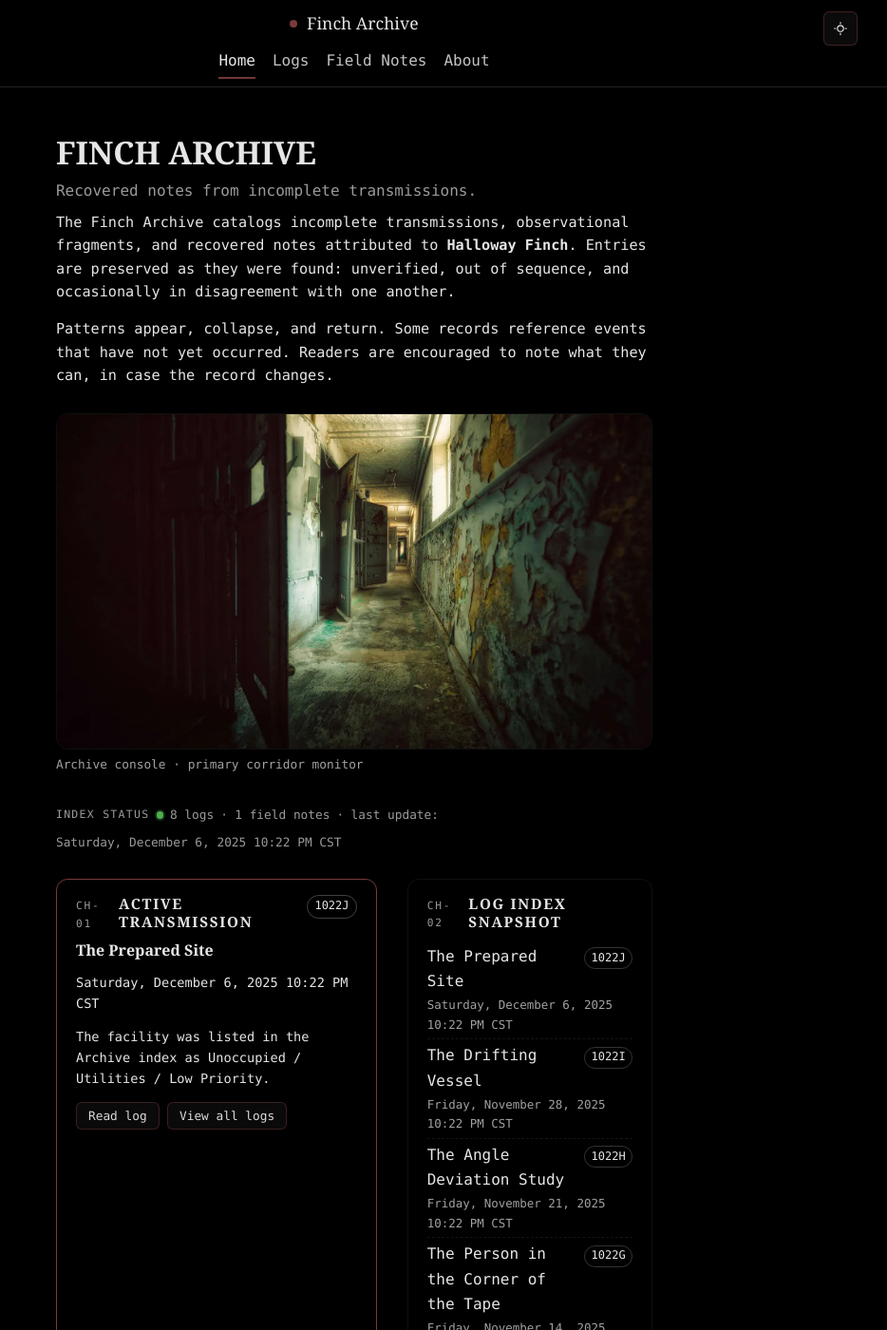
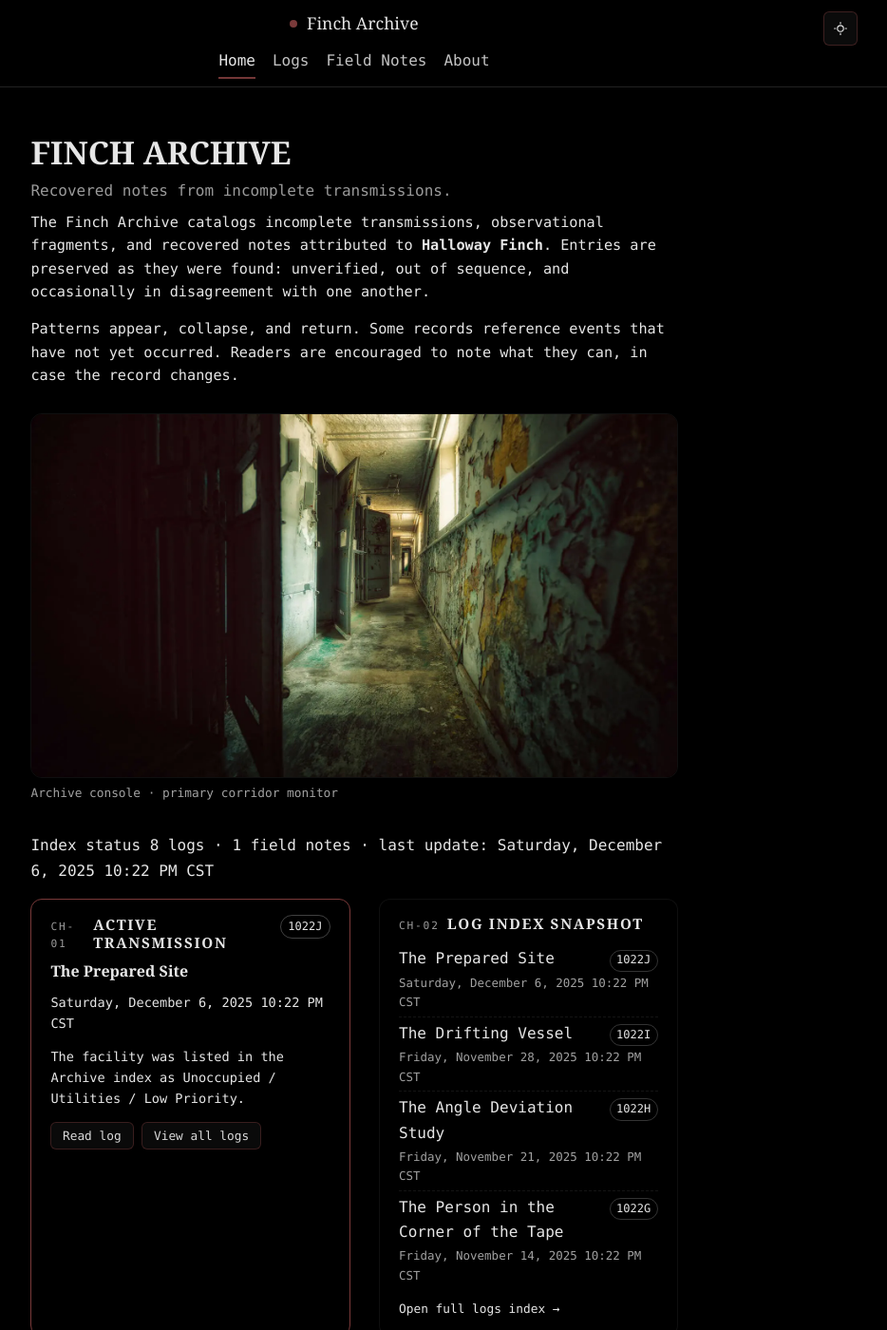
Before and after one commit to HallowayFinch/fincharchive.com, a Jekyll site: the page built from index.html, in a window 1280 px wide and 1400 px high. Shown: the whole window at 95% size, without its empty margins (267-1201 px from the left). Built offline with Jekyll 4.4.1, drawn with Linux system fonts in a browser that asks for light colours.

Commit message:
Refactor CSS styles for layout and typography
Updated various CSS styles for layout and typography, including adjustments to the homepage console and grid layout. Removed unused styles for better clarity.

```diff
--- a/assets/css/style.css
+++ b/assets/css/style.css
@@ -17,7 +17,7 @@
 
   /* Layout widths */
   --wrap: 1100px;  /* header max width */
-  --col: 76ch;     /* content column width */
+  --col: 84ch;     /* content column width (slightly widened) */
 
   /* Typography */
   --mono: ui-monospace, SFMono-Regular, Menlo, Monaco, Consolas, "Liberation Mono", monospace;
@@ -1200,25 +1200,35 @@ main.container .log-sub a:hover {
 }
 
 /* ======================================
-   18. Homepage · home console layout
-   ====================================== */
-
-/* Give the homepage console its own, wider container.
-   This overrides the generic .container width ONLY when
-   .container and .home-console are on the same element. */
+   18. Misc
+   ====================================== */
+
+html {
+  scroll-behavior: smooth;
+}
+
+/* ======================================
+   19. Homepage console layout
+   ====================================== */
+
+/* Widen just the home console a bit more than the default container */
 .container.home-console {
-  max-width: min(80rem, 100%);
-  margin: 3rem auto;
-  padding-inline: 1.25rem;
-}
-
-/* Slightly more breathing room on large screens */
-@media (min-width: 960px) {
+  max-width: min(96ch, 100% - 3rem);
+  margin: 3rem auto 3.25rem;
+  padding-bottom: 3rem;
+}
+
+/* On small screens, let it use full width so it doesn't feel extra narrow */
+@media (max-width: 640px) {
   .container.home-console {
-    max-width: min(84rem, 100%);
-    padding-inline: 2rem;
-  }
-}
+    max-width: 100%;
+    margin-top: 2.25rem;
+    margin-bottom: 3rem;
+    padding-inline: 1rem;
+  }
+}
+
+/* Hero + intro */
 
 .home-hero {
   margin-bottom: 1.75rem;
@@ -1226,12 +1236,10 @@ main.container .log-sub a:hover {
 
 .home-intro {
   margin-top: 0.5rem;
-  max-width: 40rem;
+  max-width: 44rem;
   font-size: 0.95rem;
   line-height: 1.6;
 }
-
-/* Hero figure */
 
 .home-figure {
   margin: 0 0 2rem;
@@ -1244,7 +1252,7 @@ main.container .log-sub a:hover {
   border: 1px solid rgba(255, 255, 255, 0.06);
 }
 
-html[data-theme="light"] .home-hero-image {
+:root[data-theme="light"] .home-hero-image {
   border-color: rgba(0, 0, 0, 0.08);
 }
 
@@ -1254,46 +1262,18 @@ html[data-theme="light"] .home-hero-image {
   opacity: 0.7;
 }
 
-/* Index status strip under hero image */
-
-.home-status {
-  display: flex;
-  flex-wrap: wrap;
-  align-items: center;
-  gap: 0.45rem;
-  margin: 0 0 1.75rem;
-  font-size: 0.8rem;
-  color: var(--muted);
-}
-
-.home-status-label {
-  text-transform: uppercase;
-  letter-spacing: 0.11em;
-  font-size: 0.72rem;
-}
-
-.home-status-dot {
-  width: 0.45rem;
-  height: 0.45rem;
-  border-radius: 999px;
-  background: #4caf50;
-  box-shadow: 0 0 0 2px rgba(76, 175, 80, 0.25);
-}
-
 /* Panel grid */
 
 .home-grid {
   display: grid;
   gap: 1.5rem;
-  margin-top: 1.75rem;
-}
-
-/* Two-column console on wider screens, with a slightly
-   larger left column so neither side feels “skinny”. */
+}
+
+/* On wider screens, bias the left column a bit but keep both readable */
 @media (min-width: 960px) {
   .home-grid {
-    grid-template-columns: minmax(0, 1.7fr) minmax(0, 1.3fr);
-    column-gap: 2rem;
+    grid-template-columns: minmax(0, 1.55fr) minmax(0, 1.45fr);
+    column-gap: 1.9rem;
   }
 }
 
@@ -1345,6 +1325,7 @@ html[data-theme="light"] .home-hero-image {
 }
 
 /* Label + title block on the left */
+
 .panel-title-wrap {
   display: inline-flex;
   align-items: baseline;
@@ -1365,7 +1346,7 @@ html[data-theme="light"] .home-hero-image {
   margin: 0;
 }
 
-/* Tag on the right (log ID) */
+/* Tag on the right (log id) */
 
 .panel-tag {
   font-family: var(--mono);
@@ -1425,6 +1406,7 @@ html[data-theme="light"] .home-hero-image {
 }
 
 /* Slightly mute secondary panel bodies vs primary */
+
 .home-panel:not(.panel-primary) .panel-text,
 .home-panel:not(.panel-primary) .panel-status {
   color: var(--muted);
@@ -1495,7 +1477,6 @@ html[data-theme="light"] .home-hero-image {
   margin-top: 0.1rem;
 }
 
-/* Emphasised first link in “Access & Channels” */
 .panel-links-primary a {
   font-weight: 600;
 }
@@ -1506,7 +1487,8 @@ html[data-theme="light"] .home-hero-image {
   padding-top: 0.15rem;
 }
 
-/* Button-style text link used at bottom of some panels */
+/* Button-style text link */
+
 .btn-link {
   font-size: 0.8rem;
 }
@@ -1526,11 +1508,3 @@ html[data-theme="light"] .home-hero-image {
   margin-right: 0.3rem;
   background: #4caf50;
 }
-
-/* ======================================
-   19. Misc
-   ====================================== */
-
-html {
-  scroll-behavior: smooth;
-}
```
